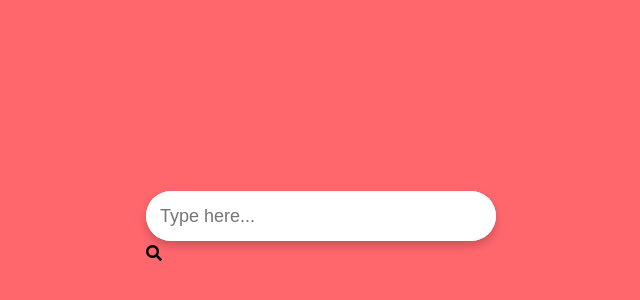
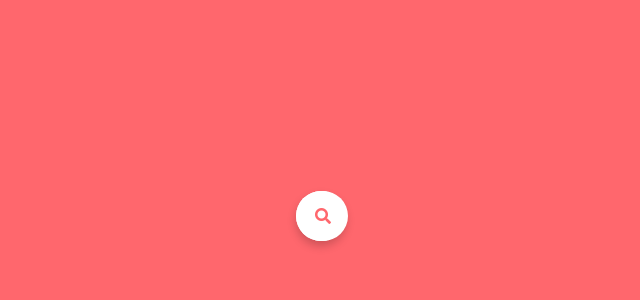
Before and after one commit to aminfarzinrad/mini-project-24-search-box-using, a plain HTML site: page index.html in a window 1280 px wide. Shown: the part 184-484 px from the top of the page, without its empty margins (319-959 px from the left). Drawn offline with Linux system fonts and the light colour scheme.

Commit message:
add content box

```diff
--- a/css/app.css
+++ b/css/app.css
@@ -1,31 +1,33 @@
-@import url('https://fonts.googleapis.com/css2?family=Poppins:wght@200;300;400;500;600;700&display=swap');
-*{
+@import url("https://fonts.googleapis.com/css2?family=Poppins:wght@200;300;400;500;600;700&display=swap");
+* {
   margin: 0;
   padding: 0;
   box-sizing: border-box;
 }
-body{
-  font-family: 'Poppins';
+body {
+  font-family: "Poppins";
   display: flex;
   height: 100vh;
   justify-content: center;
   align-items: center;
-  background-color: #FF676D;
+  background-color: #ff676d;
 }
-.search_box{
+.search_box {
   max-width: 500px;
   width: 100%;
 }
-.input_search{}
-.search_box_content{
+.input_search {}
+.search_box_content {
   background-color: #fff;
   height: 50px;
-    max-width: 350px;
+  max-width: 50px;
   margin: 0 auto;
   border-radius: 25px;
   box-shadow: 0 5px 10px rgba(0, 0, 0, 0.2);
+  position: relative;
+  transition: all 0.3s ease;
 }
-.input_box{
+.input_box {
   border: none;
   outline: none;
   width: 100%;
@@ -34,4 +36,25 @@ body{
   border-radius: 25px;
   font-size: 18px;
 }
-.label{}
+.label {
+  background-color: #fff;
+  color: #ff676d;
+  width: 50px;
+  height: 50px;
+  position: absolute;
+  top: 0;
+  right: -2px;
+  display: flex;
+  justify-content: center;
+  align-items: center;
+  border-radius: 25px;
+}
+#check:checked ~ .search_box_content {
+  max-width: 350px;
+}
+#check:checked ~ .search_box_content label {
+  border-radius: 0 25px 25px 0;
+  max-width: 60px;
+  background-color: #ff676d;
+  color: #fff;
+}
```
Lines whose indentation alone changed are shown as unchanged.
